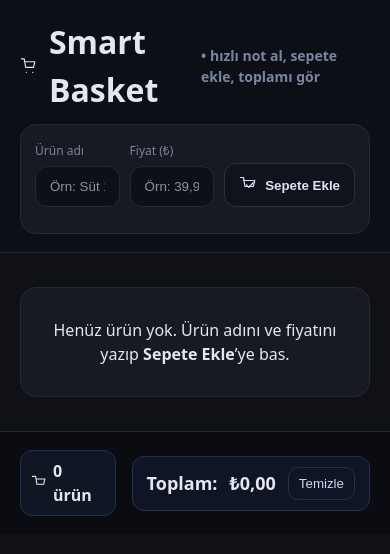
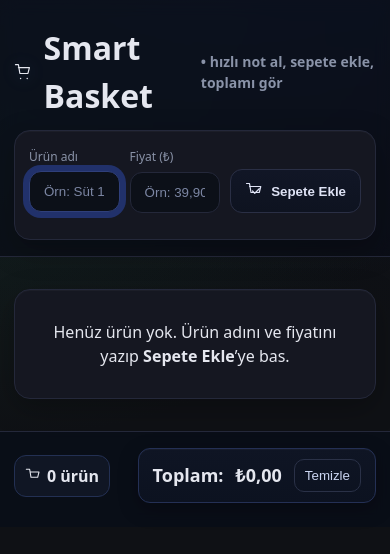
Before and after one commit to mert-gungor-99/smart-basket-app, a plain HTML site: page index.html in a window 390 px wide. Both pictures are taken after a click on the button "Sepete Ekle". Drawn offline with Linux system fonts and the light colour scheme.

Commit message:
Update viewport meta and improve PWA support

```diff
--- a/index.html
+++ b/index.html
@@ -2,97 +2,160 @@
 <html lang="tr">
 <head>
   <meta charset="utf-8" />
-  <meta name="viewport" content="width=device-width, initial-scale=1" />
+  <meta name="viewport" content="width=device-width, initial-scale=1, viewport-fit=cover" />
   <title>Sepet & Bütçe Mini App</title>
 
-  <!-- PWA: Manifest & Tema -->
-  <link rel="manifest" href="/manifest.json">
+  <!-- PWA -->
+  <link rel="manifest" href="manifest.json">
   <meta name="theme-color" content="#0f1115" />
-
   <!-- iOS PWA -->
   <meta name="apple-mobile-web-app-capable" content="yes" />
   <meta name="apple-mobile-web-app-status-bar-style" content="black-translucent" />
-  <link rel="apple-touch-icon" href="/icons/icon-192.png" />
+  <link rel="apple-touch-icon" href="icons/icon-192.png" />
 
-  <!-- Favicon (opsiyonel ama faydalı) -->
-  <link rel="icon" type="image/png" sizes="192x192" href="/icons/icon-192.png" />
-  <link rel="icon" type="image/png" sizes="512x512" href="/icons/icon-512.png" />
+  <!-- Favicons (opsiyonel) -->
+  <link rel="icon" type="image/png" sizes="192x192" href="icons/icon-192.png" />
+  <link rel="icon" type="image/png" sizes="512x512" href="icons/icon-512.png" />
 
   <style>
+    /* ==== Global Reset & Mobile Polish ==== */
     :root{
-      --bg:#0f1115; --card:#171923; --muted:#7a86a1; --text:#e5e7ef;
+      --bg:#0f1115; --bg2:#0d1017; --card:#171923; --muted:#8a93a8; --text:#e5e7ef;
       --accent:#5b9cff; --accent-2:#22c55e; --danger:#ef4444; --border:#24283a;
+      --ring:#3a66ff55;
+      --safe-top: env(safe-area-inset-top, 0px);
+      --safe-bottom: env(safe-area-inset-bottom, 0px);
     }
-    *{box-sizing:border-box}
-    html,body{height:100%}
+    *{box-sizing:border-box; -webkit-tap-highlight-color: transparent}
+    html{
+      height:100%;
+      background:var(--bg);
+      color-scheme: dark; /* iOS klavye/scrollbar koyu */
+      overscroll-behavior-y: none; /* iOS bounce etkisini azalt */
+    }
     body{
-      margin:0; font:16px/1.5 system-ui,-apple-system,Segoe UI,Roboto,Ubuntu;
-      color:var(--text); background:linear-gradient(180deg,#0d1017, #0f1115 40%);
+      min-height:100dvh; /* mobil gerçek viewport */
+      margin:0;
+      font:16px/1.5 system-ui,-apple-system,Segoe UI,Roboto,Ubuntu;
+      color:var(--text);
+      background:
+        radial-gradient(1200px 600px at 80% -10%, #15305866 0%, transparent 60%),
+        radial-gradient(800px 500px at -10% 20%, #1a3a2f55 0%, transparent 55%),
+        linear-gradient(180deg, var(--bg2) 0%, var(--bg) 40%);
+      background-attachment: fixed;
       display:flex; flex-direction:column; gap:16px;
+      overflow-x:hidden;
     }
+    a{color:inherit}
+    img{max-width:100%; display:block}
+    ::selection{background:#5b9cff55}
+
+    /* ==== Layout ==== */
     header{
-      position:sticky; top:0; z-index:3; backdrop-filter:saturate(120%) blur(6px);
-      background:rgba(13,16,23,.6); border-bottom:1px solid var(--border);
+      position:sticky; top:0; z-index:3;
+      backdrop-filter:saturate(120%) blur(8px);
+      background:color-mix(in oklab, #0a0e18 70%, transparent);
+      border-bottom:1px solid var(--border);
+      padding-top:calc(8px + var(--safe-top));
     }
     .wrap{max-width:880px; margin:0 auto; padding:18px 20px}
     .title{display:flex; align-items:center; gap:12px; margin:0 0 10px}
-    .title svg{width:26px; height:26px}
+    .title svg{width:26px; height:26px; filter:drop-shadow(0 2px 8px #5b9cff44)}
     .muted{color:var(--muted); font-size:14px}
-    .card{background:var(--card); border:1px solid var(--border);
-      border-radius:16px; padding:14px}
+
+    .card{
+      background:color-mix(in oklab, var(--card) 85%, #0a0d14);
+      border:1px solid var(--border);
+      border-radius:16px; padding:14px;
+      box-shadow:0 10px 30px #00000040, inset 0 1px 0 #ffffff08;
+      animation:card-in .45s cubic-bezier(.2,.7,.2,1);
+    }
+    @keyframes card-in{from{opacity:0; transform:translateY(8px)} to{opacity:1; transform:translateY(0)}}
+
+    /* ==== Inputs ==== */
     .input-row{
       display:grid; grid-template-columns:1.2fr .6fr auto; gap:10px; align-items:end;
     }
     label{font-size:12px; color:var(--muted); display:block; margin:0 0 6px}
     input[type="text"], input[type="number"]{
       width:100%; padding:12px 14px; border-radius:12px; border:1px solid var(--border);
-      background:#0d1117; color:var(--text); outline:none;
+      background:#0c1018; color:var(--text); outline:none;
+      transition:border-color .18s ease, box-shadow .18s ease, transform .06s ease;
     }
-    input::placeholder{color:#8a93a8}
-    button.icon{
+    input:focus{
+      border-color:#2f3f7a; box-shadow:0 0 0 6px var(--ring);
+      transform:translateY(-1px);
+    }
+    input::placeholder{color:#7c86a3}
+
+    /* ==== Buttons (icon + ripple) ==== */
+    .icon{
       display:inline-flex; align-items:center; gap:8px; padding:12px 14px;
-      border-radius:12px; border:1px solid #2a2f45; background:#10131b; color:#dfe3f5;
-      cursor:pointer; transition:.18s ease; font-weight:600;
+      border-radius:12px; border:1px solid #2a2f45; background:linear-gradient(180deg,#111626,#0e1320);
+      color:#dfe3f5; cursor:pointer; transition:transform .08s ease, filter .18s ease, border-color .18s ease;
+      font-weight:700; position:relative; overflow:hidden;
     }
-    button.icon:hover{transform:translateY(-1px); border-color:#3a4163}
-    button.icon svg{width:18px; height:18px}
+    .icon svg{width:18px; height:18px}
+    .icon:active{transform:scale(.98)}
+    .icon:hover{border-color:#3a4163; filter:brightness(1.06)}
+    .icon::after{ /* ripple */
+      content:""; position:absolute; inset:auto auto 0 0; width:0; height:0; border-radius:50%;
+      background:#5b9cff33; transform:translate(-50%,50%); pointer-events:none;
+    }
+    .icon:active::after{
+      width:220%; height:220%; transition:width .28s ease, height .28s ease;
+    }
+
+    /* ==== Items ==== */
     .items{display:flex; flex-direction:column; gap:10px; margin-top:12px}
     .item{
       display:grid; grid-template-columns:auto 1fr auto auto; gap:10px; align-items:center;
       padding:10px 12px; border:1px dashed #2a3147; border-radius:12px; background:#0e121a;
+      animation:item-in .35s cubic-bezier(.21,.7,.18,1);
     }
+    @keyframes item-in{from{opacity:0; transform:translateY(6px)} to{opacity:1; transform:translateY(0)}}
+
     .item.done{opacity:.6; text-decoration:line-through}
-    .pill{
-      font-size:12px; padding:4px 8px; border-radius:999px; border:1px solid #2a3147; color:#b7c0d9;
-    }
+    .pill{font-size:12px; padding:4px 8px; border-radius:999px; border:1px solid #2a3147; color:#b7c0d9}
     .money{font-variant-numeric:tabular-nums; font-weight:700}
     .ghost{
       background:transparent; border:1px solid #2a3147; color:#cbd5f1; border-radius:10px;
-      padding:8px 10px; cursor:pointer
+      padding:8px 10px; cursor:pointer; transition:transform .08s ease, border-color .18s ease;
     }
+    .ghost:active{transform:scale(.97)}
     .ghost:hover{border-color:#3a4163}
+
+    /* ==== Footer totals (safe-area aware) ==== */
     footer.totals{
-      position:sticky; bottom:0; z-index:3; background:rgba(10,12,18,.86);
-      border-top:1px solid var(--border); backdrop-filter:saturate(120%) blur(6px);
+      position:sticky; bottom:0; z-index:3;
+      background:color-mix(in oklab, #0a0e18 88%, transparent);
+      border-top:1px solid var(--border); backdrop-filter:saturate(120%) blur(8px);
+      padding-bottom:calc(8px + var(--safe-bottom));
     }
-    .totals-row{
-      display:flex; align-items:center; justify-content:space-between; gap:16px;
+    .totals-row{display:flex; align-items:center; justify-content:space-between; gap:16px}
+    .badge{
+      display:inline-flex; align-items:center; gap:6px; background:#101624; border:1px solid #233053;
+      padding:8px 10px; border-radius:12px; font-weight:600
     }
-    .badge{display:inline-flex; align-items:center; gap:6px; background:#101624; border:1px solid #233053;
-      padding:8px 10px; border-radius:12px; font-weight:600}
     .badge svg{width:16px; height:16px}
     .total{
       display:flex; align-items:center; gap:12px; font-weight:800; font-size:18px;
-      background:#0f1524; border:1px solid #243055; padding:10px 14px; border-radius:12px;
+      background:linear-gradient(180deg,#0f1524,#0c1220); border:1px solid #243055; padding:10px 14px; border-radius:12px;
+      box-shadow:inset 0 1px 0 #ffffff08, 0 6px 20px #00000040;
     }
+
+    /* ==== Toast ==== */
     .toast{
-      position:fixed; right:20px; bottom:88px; z-index:9999; display:none;
+      position:fixed; right:20px; bottom:calc(88px + var(--safe-bottom)); z-index:9999; display:none;
       background:#0c1a12; border:1px solid #1c3d2a; color:#dbffe6;
       padding:12px 14px; border-radius:12px; box-shadow:0 6px 18px rgba(0,0,0,.35)
     }
     .toast.show{display:block; animation:slideup .35s ease}
     @keyframes slideup{from{transform:translateY(12px); opacity:.4} to{transform:translateY(0); opacity:1}}
+
+    /* ==== Mobile tweaks ==== */
     @media (max-width:640px){
+      .wrap{padding:16px 14px}
       .input-row{grid-template-columns:1fr 1fr auto}
       .item{grid-template-columns:auto 1fr auto}
       .item .pill{display:none}
@@ -103,6 +166,7 @@
   <header>
     <div class="wrap">
       <h1 class="title">
+        <!-- cart icon -->
         <svg viewBox="0 0 24 24" fill="none" aria-hidden="true">
           <path d="M6 6h15l-2 8H8L6 2H2" stroke="currentColor" stroke-width="1.6" stroke-linecap="round" stroke-linejoin="round"/>
           <circle cx="9" cy="21" r="1" fill="currentColor"/><circle cx="18" cy="21" r="1" fill="currentColor"/>
@@ -160,7 +224,7 @@
   <div id="toast" class="toast" role="status" aria-live="polite">Sepete atıldı</div>
 
   <script>
-    // --- util: TL format & parse ---
+    // --- TL format & parse ---
     const fmt = new Intl.NumberFormat('tr-TR', { style:'currency', currency:'TRY', minimumFractionDigits:2 });
     function parsePrice(v){
       if(typeof v !== 'string') return NaN;
@@ -204,6 +268,8 @@
           <span class="pill money">${fmt.format(it.price)}</span>
           <button class="ghost" aria-label="Sil" data-act="del" data-idx="${idx}" title="Sil">🗑️</button>
         `;
+        // minik giriş animasyonu
+        row.style.willChange = 'transform, opacity';
         itemsEl.appendChild(row);
       });
 
@@ -218,21 +284,28 @@
       toastEl.textContent = msg || 'Sepete atıldı';
       toastEl.classList.add('show');
       clearTimeout(toastTimer);
-      toastTimer = setTimeout(()=>toastEl.classList.remove('show'), 1500);
+      toastTimer = setTimeout(()=>toastEl.classList.remove('show'), 1400);
     }
 
     // --- handlers ---
     function addItem(){
       const name = (nameEl.value || '').trim();
       const price = parsePrice((priceEl.value || '').trim());
-      if(!name){ nameEl.focus(); return; }
-      if(!Number.isFinite(price) || price < 0){ priceEl.focus(); return; }
+      if(!name){ nameEl.focus(); pulse(nameEl); return; }
+      if(!Number.isFinite(price) || price < 0){ priceEl.focus(); pulse(priceEl); return; }
 
-      items.push({ name, price, done:false, ts: Date.now() });
+      const item = { name, price, done:false, ts: Date.now() };
+      items.unshift(item); // yeni en üstte belirsin
       nameEl.value = ''; priceEl.value = '';
       nameEl.focus();
       render();
       toast('Sepete atıldı');
+    }
+
+    // ufak input titreşim/pulse
+    function pulse(el){
+      el.style.boxShadow = '0 0 0 6px #ef444455';
+      setTimeout(()=> el.style.boxShadow = '', 250);
     }
 
     itemsEl.addEventListener('click', (e)=>{
@@ -260,16 +333,16 @@
       if(confirm('Tüm ürünler silinsin mi?')){ items = []; render(); }
     });
 
-    // basic XSS guard for item name
+    // basic XSS guard
     function escapeHtml(s){ return s.replace(/[&<>"'`=\/]/g, c => ({'&':'&amp;','<':'&lt;','>':'&gt;','"':'&quot;',"'":"&#39;","/":"&#x2F;","`":"&#x60;","=":"&#x3D;"}[c])); }
 
     // init
     render();
 
-    // PWA: Service Worker kaydı (1.1'de istendiği gibi)
+    // PWA: Service Worker kaydı (GitHub Pages için göreli yol)
     if ('serviceWorker' in navigator) {
       window.addEventListener('load', () => {
-        navigator.serviceWorker.register('/sw.js').catch(console.error);
+        navigator.serviceWorker.register('sw.js').catch(console.error);
       });
     }
   </script>
```
